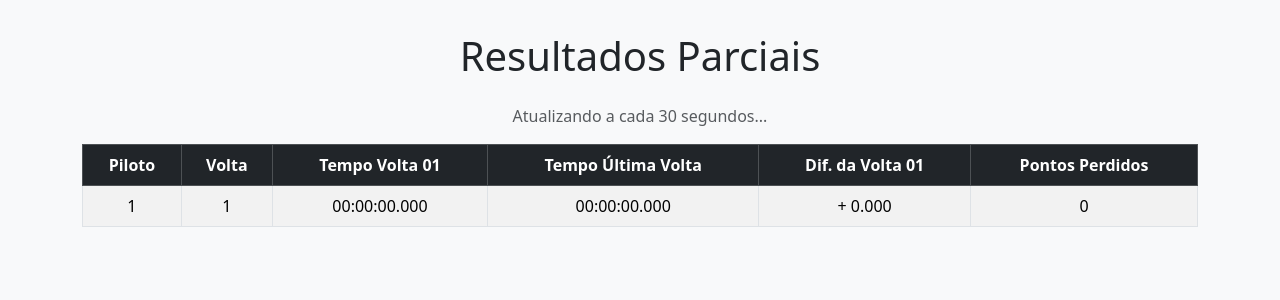
After one commit to CarlosHeiden/django_enduromcb, a Django app: page /resultados-parciais/ in a window 1280 px wide. The commit adds this page. Shown: the top 300 px of the page. Run offline with Django 5.2, Linux system fonts and the light colour scheme; tables that the repository leaves empty hold one stand-in row (values such as "Sample post"); parts of the project's set-up code (start-up, migrations or seed data) failed here and were passed over.

Commit message:
incluido resultado parcial, views, html, urls

```diff
--- a/config/settings.py
+++ b/config/settings.py
@@ -78,7 +78,7 @@ WSGI_APPLICATION = 'config.wsgi.application'
 DATABASES = {
     'default': {
         'ENGINE': 'django.db.backends.mysql',
-        'NAME': 'enduro02',
+        'NAME': 'enduro_mcb',
         'USER': 'carlos',
         'PASSWORD': 'Ktmsx-350f',
         'HOST': 'localhost',
--- a/enduromcb/templates/resultado_piloto.html
+++ b/enduromcb/templates/resultado_piloto.html
@@ -93,11 +93,11 @@
     {% endfor %}
 
 </div>
-<div class="container text-center my-4">
+<!--<div class="container text-center my-4">
     <a href="{% url 'exportar_resultado_piloto' %}" class="btn btn-danger no-print">
         📄 Exportar PDF por Piloto
     </a>
 </div>
-
+-->
 </body>
 </html>
--- /dev/null
+++ b/enduromcb/templates/resultados_parciais.html
@@ -0,0 +1,60 @@
+<!DOCTYPE html>
+<html lang="pt-br">
+<head>
+    <meta charset="UTF-8">
+    <meta http-equiv="refresh" content="30">
+    <title>Resultados Parciais - Enduro</title>
+    <link href="https://cdn.jsdelivr.net/npm/bootstrap@5.3.3/dist/css/bootstrap.min.css" rel="stylesheet">
+    <style>
+        body {
+            background-color: #f8f9fa;
+        }
+        .container {
+            margin-top: 2rem;
+        }
+        .table-custom th, .table-custom td {
+            text-align: center;
+        }
+    </style>
+</head>
+<body>
+
+<div class="container">
+    <h1 class="text-center mb-4">Resultados Parciais</h1>
+    <p class="text-center text-muted">Atualizando a cada 30 segundos...</p>
+
+    <div class="table-responsive">
+        <table class="table table-striped table-bordered table-hover table-custom">
+            <thead class="table-dark">
+                <tr>
+                    <th>Piloto</th>
+                    <th>Volta</th>
+                    <th>Tempo Volta 01</th>
+                    <th>Tempo Última Volta</th>
+                    <th>Dif. da Volta 01</th>
+                    <th>Pontos Perdidos</th>
+                </tr>
+            </thead>
+            <tbody>
+                {% for resultado in resultados %}
+                <tr>
+                    <td>{{ resultado.numero_piloto }}</td>
+                    <td>{{ resultado.volta }}</td>
+                    <td>{{ resultado.tempo_volta_01 }}</td>
+                    <td>{{ resultado.tempo_ultima_volta }}</td>
+                    <td>{{ resultado.dif_volta_01_str }}</td>
+                    <td>{{ resultado.pontos }}</td>
+                </tr>
+                {% empty %}
+                <tr>
+                    <td colspan="6" class="text-center">Nenhum resultado disponível no momento.</td>
+                </tr>
+                {% endfor %}
+            </tbody>
+        </table>
+    </div>
+</div>
+
+<script src="https://cdn.jsdelivr.net/npm/bootstrap@5.3.3/dist/js/bootstrap.bundle.min.js"></script>
+</body>
+</html>
--- a/enduromcb/urls.py
+++ b/enduromcb/urls.py
@@ -31,7 +31,6 @@ urlpatterns = [
     path('registrar_largada03/', views.registrar_largada03, name='registrar_largada03'),
     path('registrar_largada03/json/', views.registrar_largada03_json, name='registrar_largada03_json'),
 
-
-
+    path('resultados-parciais/', views.resultados_parciais, name='resultados_parciais'),
 
 ]
--- a/enduromcb/views.py
+++ b/enduromcb/views.py
@@ -831,3 +831,71 @@ def registrar_chegada02_json(request):
         })
 
     return JsonResponse({"success": False, "error": "Método de requisição inválido."}, status=405)
+
+
+def resultados_parciais(request):
+    resultados_parciais_list = []
+
+    # Busca todos os pilotos que já registraram alguma volta
+    pilotos_com_resultado = Resultados.objects.values('numero_piloto').distinct()
+
+    for piloto_info in pilotos_com_resultado:
+        numero_piloto = piloto_info['numero_piloto']
+
+        # Busca a última volta e a primeira volta para os cálculos
+        ultima_volta = Resultados.objects.filter(numero_piloto=numero_piloto).order_by('-id_volta').first()
+        primeira_volta = Resultados.objects.filter(numero_piloto=numero_piloto).order_by('id_volta').first()
+
+        if not ultima_volta:
+            continue
+
+        # Formatando o tempo da última volta
+        tempo_ultima_volta = ultima_volta.tempo_volta
+        tempo_ultima_volta_str = '{:02d}:{:02d}:{:02d}.{:03d}'.format(
+            int(tempo_ultima_volta.total_seconds() // 3600),
+            int((tempo_ultima_volta.total_seconds() % 3600) // 60),
+            int((tempo_ultima_volta.total_seconds() % 60)),
+            int(tempo_ultima_volta.microseconds / 1000)
+        )
+
+        # Formatando o tempo da primeira volta
+        tempo_primeira_volta = primeira_volta.tempo_volta
+        tempo_primeira_volta_str = '{:02d}:{:02d}:{:02d}.{:03d}'.format(
+            int(tempo_primeira_volta.total_seconds() // 3600),
+            int((tempo_primeira_volta.total_seconds() % 3600) // 60),
+            int((tempo_primeira_volta.total_seconds() % 60)),
+            int(tempo_primeira_volta.microseconds / 1000)
+        )
+
+        # Calculando a diferença em relação à primeira volta
+        dif = tempo_ultima_volta - tempo_primeira_volta
+
+        def formatar_timedelta_com_sinal(td):
+            if td.total_seconds() < 0:
+                return f"- {abs(td.total_seconds()):.3f}"
+            return f"+ {td.total_seconds():.3f}"
+
+        dif_volta1_str = formatar_timedelta_com_sinal(dif)
+
+        # Calculando os pontos
+        pontos = 0
+        segundos_arredondado = round(abs(dif.total_seconds()))
+        if dif.total_seconds() < 0:
+            pontos = segundos_arredondado * 3
+        elif dif.total_seconds() > 0:
+            pontos = segundos_arredondado * 1
+
+        resultados_parciais_list.append({
+            'numero_piloto': numero_piloto,
+            'volta': ultima_volta.id_volta,
+            'tempo_volta_01': tempo_primeira_volta_str,
+            'tempo_ultima_volta': tempo_ultima_volta_str,
+            'dif_volta_01_str': dif_volta1_str,
+            'pontos': pontos,
+            'horario_chegada': ultima_volta.horario_chegada
+        })
+
+    # Ordena a lista pelo horário de chegada da última volta, do mais recente para o mais antigo
+    resultados_parciais_list.sort(key=lambda x: x['horario_chegada'], reverse=True)
+
+    return render(request, 'resultados_parciais.html', {'resultados': resultados_parciais_list})
```
